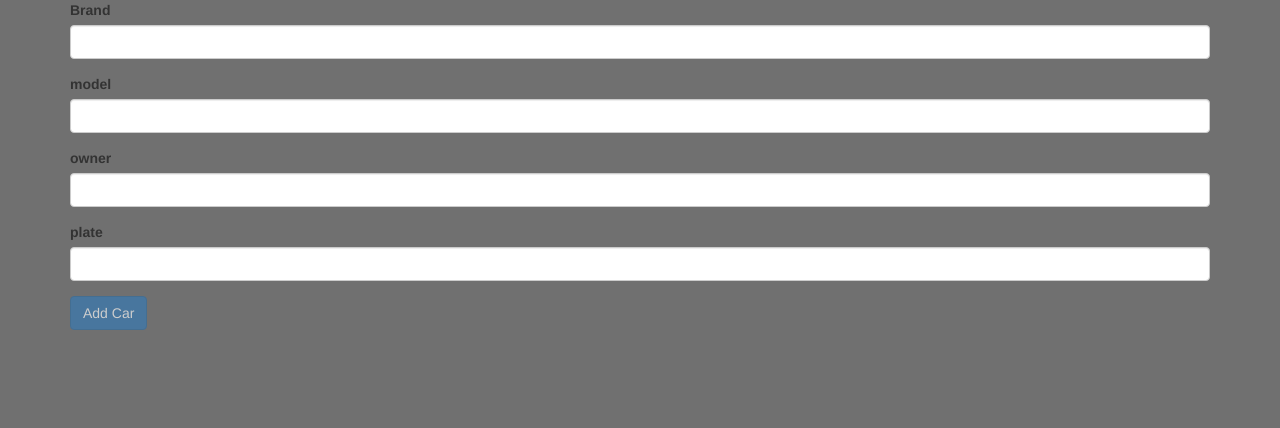
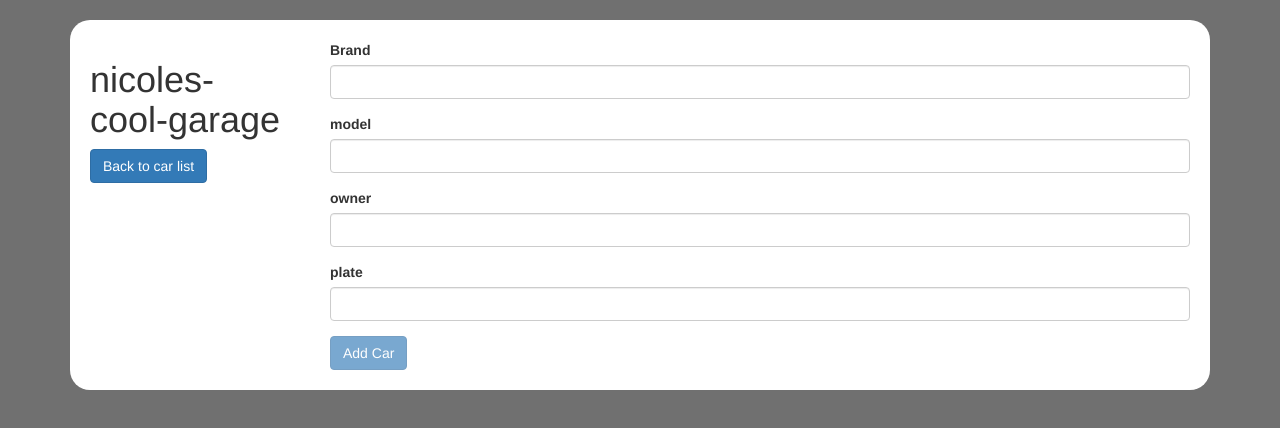
Before and after one commit to reneos/garage-redux, a React app: page /cars/new in a window 1280 px wide. Shown: the top 428 px of the page. Built offline with nearby package versions, Linux system fonts and the light colour scheme.

Commit message:
create sidebar

```diff
--- a/assets/stylesheets/application.scss
+++ b/assets/stylesheets/application.scss
@@ -16,6 +16,7 @@ body {
 }
 
 .main-content {
+  margin: 20px;
   flex: 1;
 }
 
--- a/src/actions/index.js
+++ b/src/actions/index.js
@@ -17,8 +17,7 @@ export function createCar(body, garageName, callback) {
     },
     body: JSON.stringify(body)
   }).then(r => r.json())
-    // .then(callback);
-    .then(data => console.log(data));
+    .then(callback);
   return {
     type: 'CAR_CREATED',
     payload: request
--- a/src/containers/cars_index.jsx
+++ b/src/containers/cars_index.jsx
@@ -4,7 +4,7 @@ import { connect } from 'react-redux';
 import { Link } from 'react-router-dom';
 
 import { fetchCars } from '../actions';
-
+import Sidebar from './sidebar';
 
 class CarsIndex extends Component {
   componentWillMount() {
@@ -25,12 +25,11 @@ class CarsIndex extends Component {
   render() {
     return (
       <div className="app">
-        <div className="sidebar">
-          <h1>{this.props.garageName}</h1>
-          <Link to="/cars/new">
+        <Sidebar>
+          <Link to="/cars/new" className="btn btn-primary">
             Add A Car
           </Link>
-        </div>
+        </Sidebar>
         <div className="main-content">
           <ul className="car-list">
             {this.renderCars()}
--- a/src/containers/cars_new.jsx
+++ b/src/containers/cars_new.jsx
@@ -2,6 +2,8 @@ import React, { Component } from 'react';
 import { connect } from 'react-redux';
 import { reduxForm, Field } from 'redux-form';
 import { createCar } from '../actions';
+import { Link } from 'react-router-dom';
+import Sidebar from './sidebar';
 
 class CarsNew extends Component {
   onSubmit = (values) => {
@@ -26,7 +28,13 @@ class CarsNew extends Component {
 
   render() {
     return (
-      <form onSubmit={this.props.handleSubmit(this.onSubmit)}>
+      <div className="app">
+        <Sidebar>
+          <Link to="/" className="btn btn-primary">
+            Back to car list
+          </Link>
+        </Sidebar>
+        <form onSubmit={this.props.handleSubmit(this.onSubmit)} className="main-content">
           <Field
             label="Brand"
             name="brand"
@@ -55,6 +63,7 @@ class CarsNew extends Component {
             Add Car
           </button>
         </form>
+      </div>
     );
   }
 }
--- /dev/null
+++ b/src/containers/sidebar.jsx
@@ -0,0 +1,21 @@
+import React, { Component } from 'react';
+import { connect } from 'react-redux';
+
+class Sidebar extends Component {
+  render() {
+    return (
+      <div className="sidebar">
+        <h1 className="sidebar__title">{ this.props.garageName }</h1>
+        {this.props.children}
+      </div>
+    );
+  }
+}
+
+function mapStateToProps(state) {
+  return {
+    garageName: state.garageName
+  };
+}
+
+export default connect(mapStateToProps)(Sidebar);
```
Also changed, not shown: src/containers/cars_show.jsx (added, +7 -0 lines), src/components/app.jsx (deleted). Lines whose indentation alone changed are shown as unchanged.
